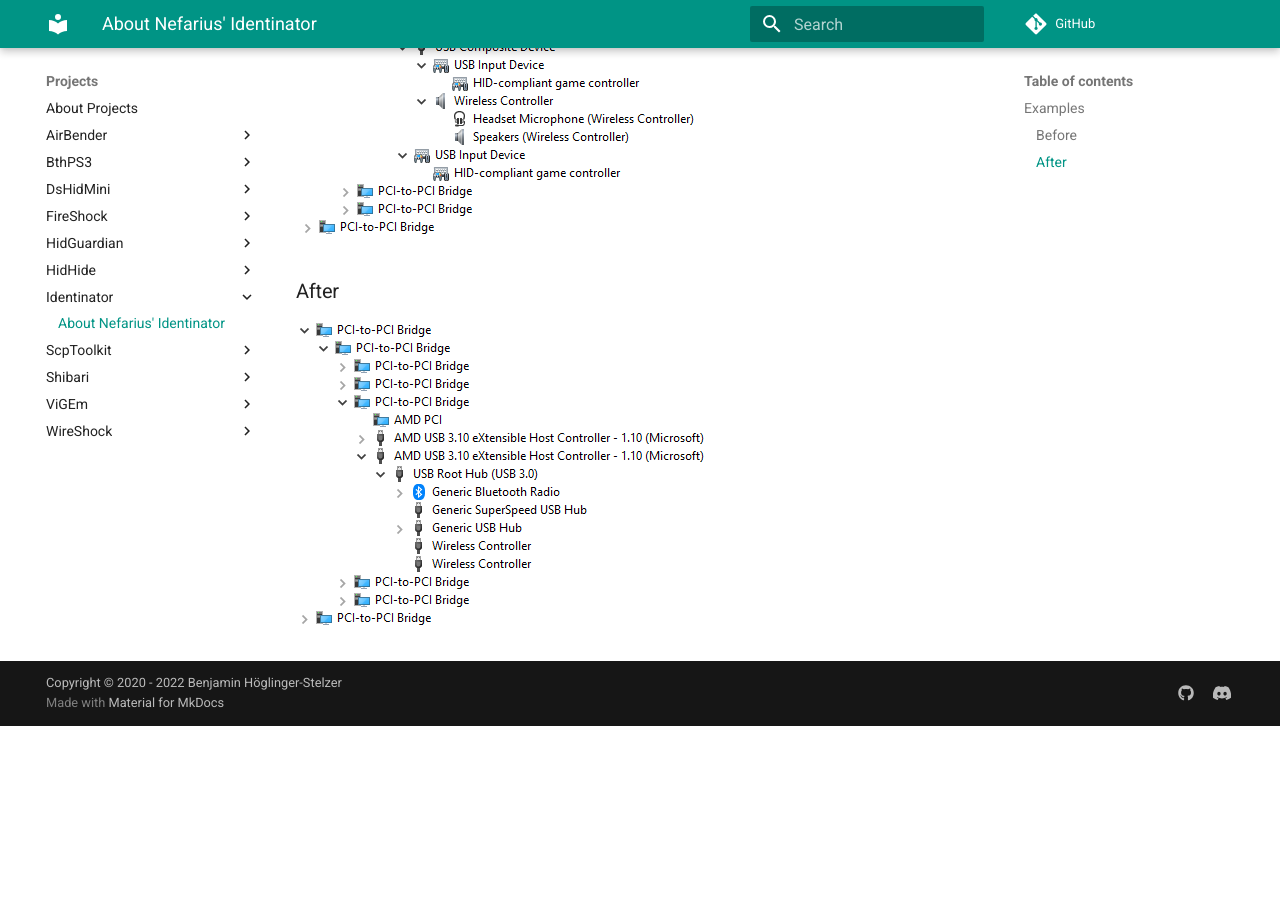
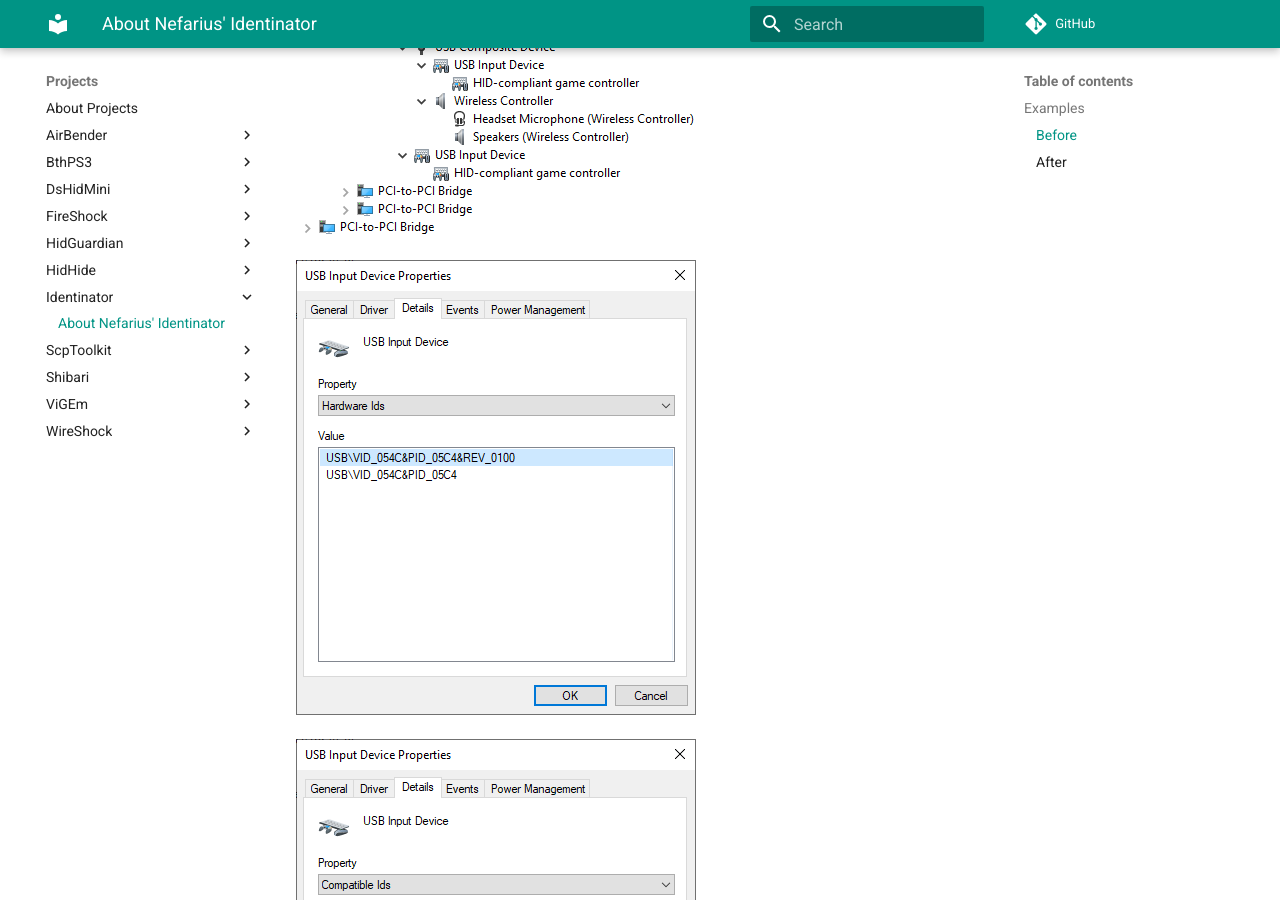
Before and after one commit to nefarius/ViGEm.github.io, an MkDocs documentation site: the page built from docs/projects/Identinator/index.md, in a window 1280 px wide and 900 px high, scrolled down 614 px. Built offline with MkDocs 1.6.1 and Material for MkDocs 9.7.7, drawn with Linux system fonts in a browser that asks for light colours; comment, search, counter and statistics services are not loaded; before the commit the page ends 1340 px from its top, so only the background shows below that.

Commit message:
Added more screenshots

```diff
--- a/docs/projects/Identinator/index.md
+++ b/docs/projects/Identinator/index.md
@@ -10,6 +10,14 @@
 
 ![Before](images/mmc_ME74WR3tG2.png){: .glightbox }
 
+![Hardware IDs](images/mmc_hzP9mpgCmB.png){: .glightbox }
+
+![Compatible IDs](images/mmc_VaF4BO0OnD.png){: .glightbox }
+
 ### After
 
 ![Before](images/mmc_lb8TghMekj.png){: .glightbox }
+
+![Hardware IDs](images/mmc_JIqFmaIMoB.png){: .glightbox }
+
+![Compatible IDs](images/mmc_9AOKamFJ91.png){: .glightbox }
```
Also changed, not shown: docs/projects/Identinator/images/mmc_9AOKamFJ91.png (added), docs/projects/Identinator/images/mmc_JIqFmaIMoB.png (added), docs/projects/Identinator/images/mmc_VaF4BO0OnD.png (added), docs/projects/Identinator/images/mmc_hzP9mpgCmB.png (added).
